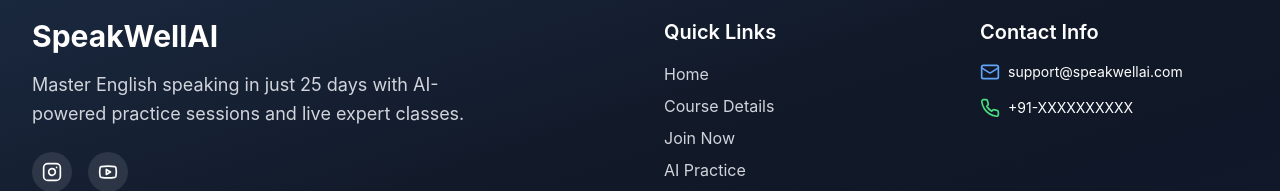
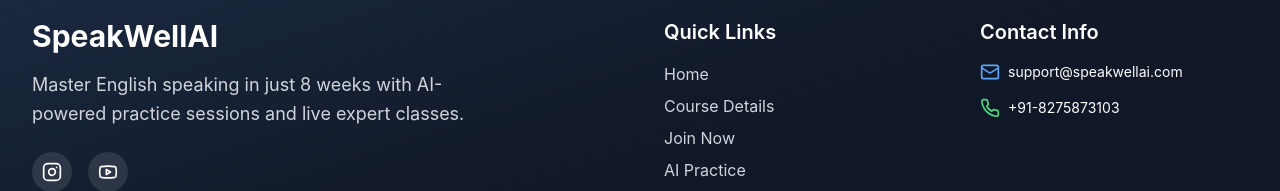
Before and after one commit to nikemod1/SpeakWellai, a React (Vite) app: page / in a window 1280 px wide. Shown: the part 2341-2532 px from the top of the page. Built offline with nearby package versions, Linux system fonts and the light colour scheme.

Commit message:
Update Footer.tsx

```diff
--- a/src/components/Footer.tsx
+++ b/src/components/Footer.tsx
@@ -11,7 +11,7 @@
           <div className="col-span-1 md:col-span-2">
             <h2 className="text-3xl font-bold mb-4">SpeakWellAI</h2>
             <p className="text-gray-300 mb-6 max-w-md text-lg leading-relaxed">
-              Master English speaking in just 25 days with AI-powered practice sessions and live expert classes.
+              Master English speaking in just 8 weeks with AI-powered practice sessions and live expert classes.
             </p>
             <div className="flex space-x-4">
               <a href="#" className="w-10 h-10 rounded-full bg-white/10 hover:bg-white/20 flex items-center justify-center transition">
@@ -49,14 +49,14 @@
             <ul className="space-y-4 text-sm">
               <li className="flex items-center space-x-2">
                 <Mail className="w-5 h-5 text-blue-400" />
-                <a href="mailto:support@speakwellai.com" className="hover:text-blue-300 transition">
+                <a href="mailto:speakwellai@gmail.com" className="hover:text-blue-300 transition">
                   support@speakwellai.com
                 </a>
               </li>
               <li className="flex items-center space-x-2">
                 <Phone className="w-5 h-5 text-green-400" />
-                <a href="https://wa.me/91XXXXXXXXXX" className="hover:text-green-300 transition">
-                  +91-XXXXXXXXXX
+                <a href="https://wa.me/918275873103" className="hover:text-green-300 transition">
+                  +91-8275873103
                 </a>
               </li>
             </ul>
```
